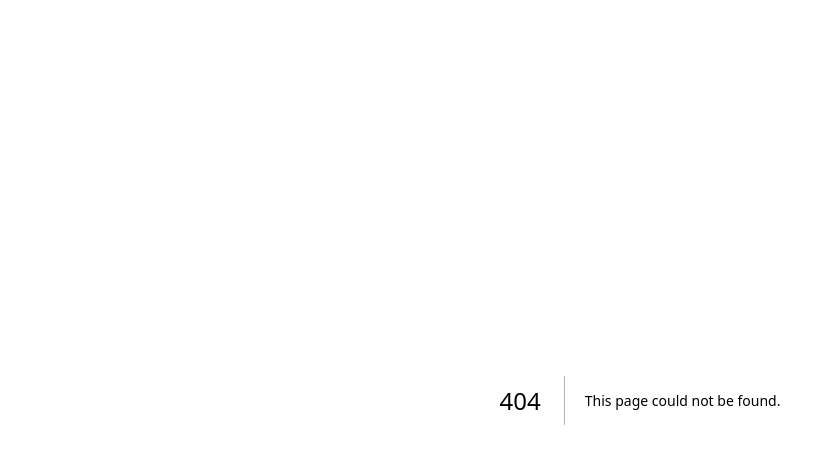
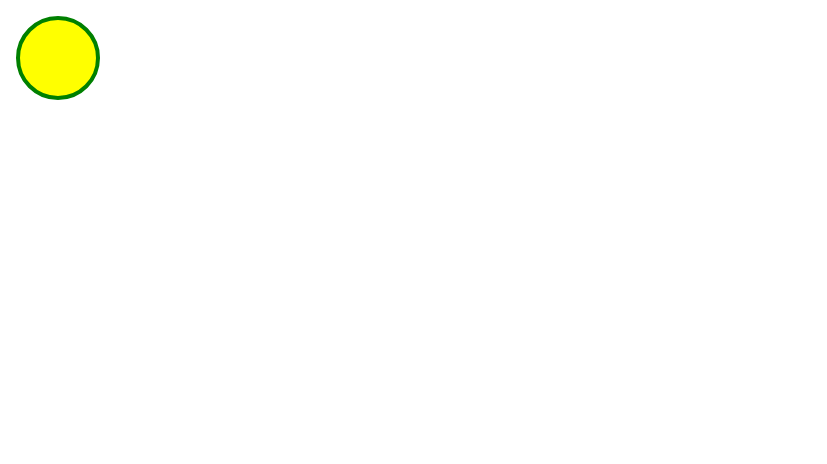
Before and after one commit to davi-canuto/davi-canuto-spotify-card, a Next.js app: page /svg in a window 1280 px wide. Before the commit this address had no page. Shown: the top 464 px of the page, without its empty margins (0-827 px from the left). Built offline with nearby package versions, Linux system fonts and the light colour scheme.

Commit message:
chore: initial commit

```diff
--- /dev/null
+++ b/src/components/SvgComponent.js
@@ -0,0 +1,9 @@
+import React from 'react';
+
+const SvgComponent = () => (
+  <svg width="100" height="100">
+    <circle cx="50" cy="50" r="40" stroke="green" strokeWidth="4" fill="yellow" />
+  </svg>
+);
+
+export default SvgComponent;
--- /dev/null
+++ b/src/pages/svg.js
@@ -0,0 +1,5 @@
+import SvgComponent from '../components/SvgComponent';
+
+const SvgPage = () => <SvgComponent />;
+
+export default SvgPage;
```
